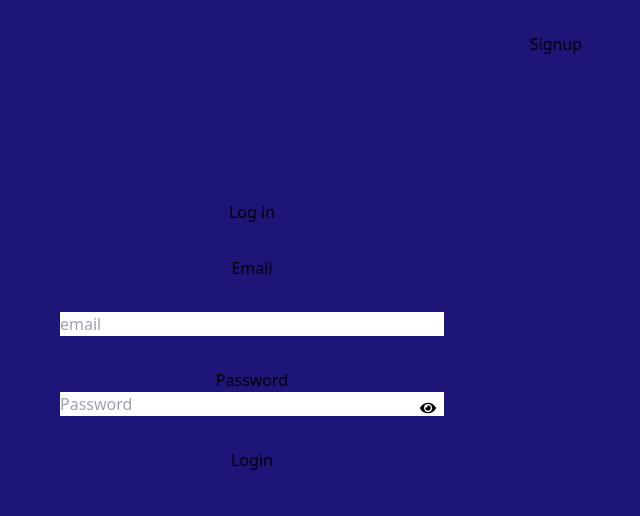
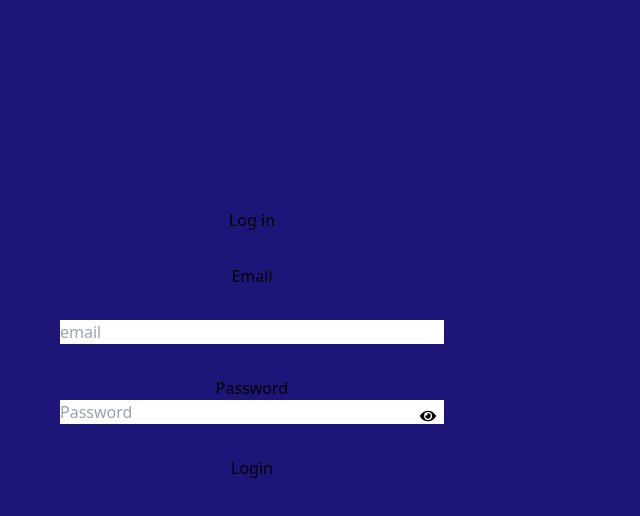
Before and after one commit to Ruthstring/Balanced_FE, a React (Vite) app: page / in a window 1280 px wide. Shown: the top 516 px of the page, without its empty margins (84-724 px from the left). Built offline with nearby package versions, Linux system fonts and the light colour scheme.

Commit message:
redirection logout fixed

```diff
--- a/src/App.jsx
+++ b/src/App.jsx
@@ -18,14 +18,9 @@ function App() {
   const location = useLocation();
 
 
-
-
-
   const handleLogout = () => {
     setUser(false);
     localStorage.removeItem('token');
-
-
 
   };
 
@@ -36,22 +31,32 @@ function App() {
   }, []);
 
 
+   // Redirect to login if user is not logged in and on a protected page
+   if (!user && !['/', '/signup'].includes(location.pathname)) {
+    return <Navigate to="/" />;
+  }
+
+
+
   return (
       <>
-      <nav>
-      {!user ? (
-        <>
-          {location.pathname !== '/' && <Link to='/'>Login</Link>}
-          {/* {'  |  '} */}
-          {location.pathname !== '/signup' && <Link to='/signup'>Signup</Link>}
-        </>
-      ) : (
-        <div clasName="flex ">
-        <button className="btn-door flex items-center space-x-2 ml-14" onClick={handleLogout}>   <img src="../src/assets/LogoutClicked.svg" alt="Logout" className="w-10 h-10" /> <h1 className='text-white'>Logout</h1></button>
-        </div>
-      )}
+       <nav className="flex justify-end p-4">
+        {!user && location.pathname !== '/' && ( // Hide logout button on login page
+          <>
+            <Link to="/">Login</Link>
+            <Link to="/signup">Signup</Link>
+          </>
+        )}
+        {user && location.pathname !== '/' && ( // Show logout button when logged in
+          <div className="flex items-center space-x-2">
+            <button className="btn-door flex items-center space-x-2 mr-12" onClick={handleLogout}>
+              <img src="../src/assets/LogoutClicked.svg" alt="Logout" className="w-10 h-10" />
+              <h1 className="text-white">Logout</h1>
+            </button>
+          </div>
+        )}
+      </nav>
 
-    </nav>
 
       <Routes>
         <Route path="/" element={<Login setUser={setUser}  />} />
```
